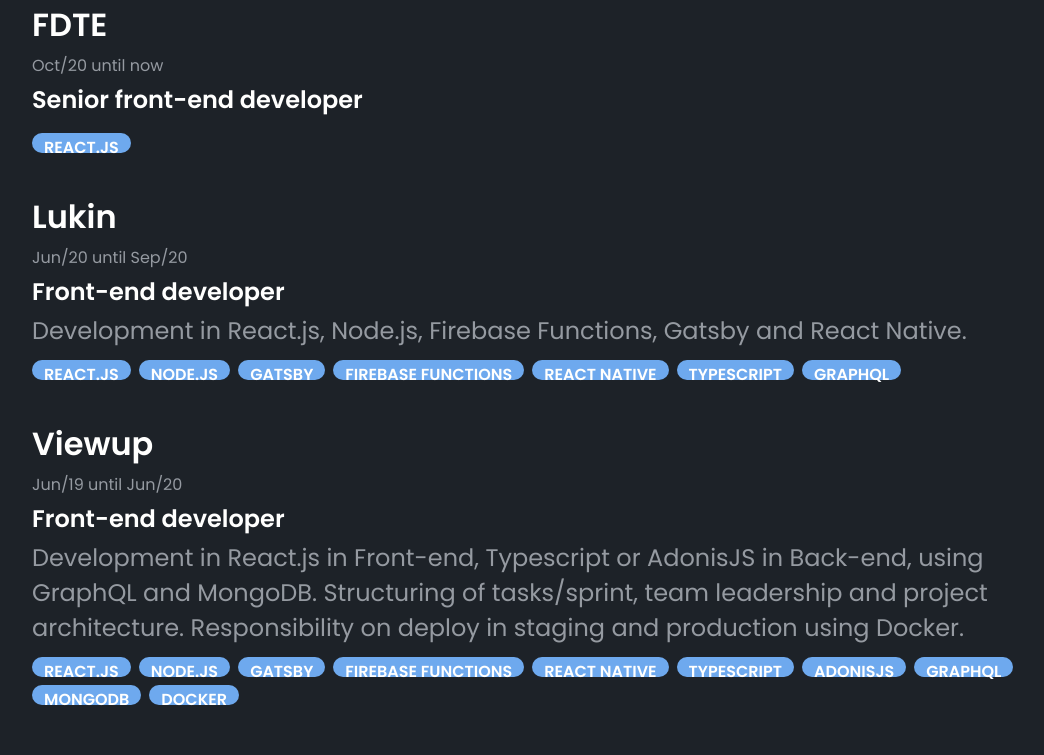
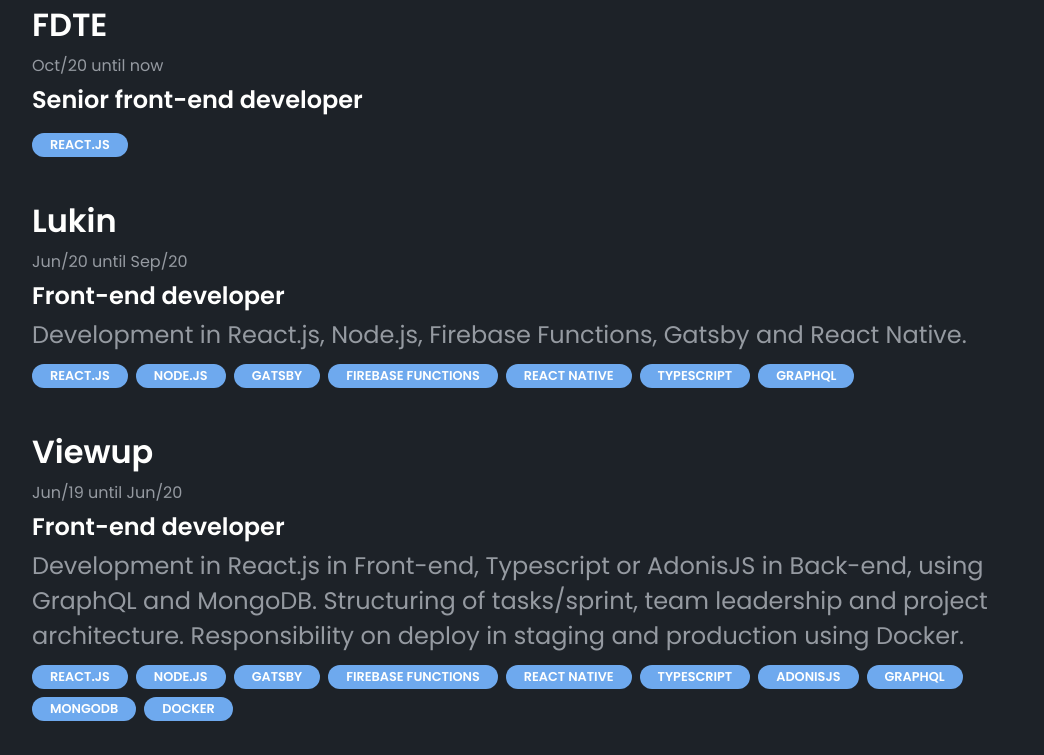
Before and after one commit to EduSantosBrito/portfolio-nextjs, a Next.js app: page / in a window 1280 px wide. Shown: the part 880-1635 px from the top of the page, without its empty margins (96-1140 px from the left). Built offline with nearby package versions, Linux system fonts and the light colour scheme.

Commit message:
feat: desktop Experiences style

```diff
--- a/@types/index.ts
+++ b/@types/index.ts
@@ -34,6 +34,7 @@ interface LogoColor {
 }
 
 interface FontSizes {
+    extraSmall: string;
     small: string;
     default: string;
     large: string;
--- a/components/Experiences/style.tsx
+++ b/components/Experiences/style.tsx
@@ -53,13 +53,23 @@ export const ChipsContainer = styled.div`
 type ChipProps = WithTheme;
 
 export const Chip = styled.div<ChipProps>`
+    display: flex;
+    justify-content: center;
+    align-items: center;
     height: 20px;
     background-color: ${({ theme }: ChipProps) => theme.colors.primary.main};
     font-weight: 600;
+    font-size: ${({ theme }: ChipProps) => theme.fontSizes.extraSmall};
     color: ${({ theme }: ChipProps) => theme.colors.white};
     text-transform: uppercase;
     padding: 2px 12px;
     border-radius: 10px;
+
+    @media (min-width: ${({ theme }: ChipProps) => theme.breakpoints.sm}) {
+        padding: 2px 18px;
+        height: 24px;
+        border-radius: 20px;
+    }
 `;
 
 export const ExperienceItem = styled.div`
--- a/pages/_app.tsx
+++ b/pages/_app.tsx
@@ -34,6 +34,7 @@ const theme: Theme = {
         sl: '1441px',
     },
     fontSizes: {
+        extraSmall: '0.8rem',
         small: '1rem',
         default: '1.5rem',
         large: '2rem',
```
